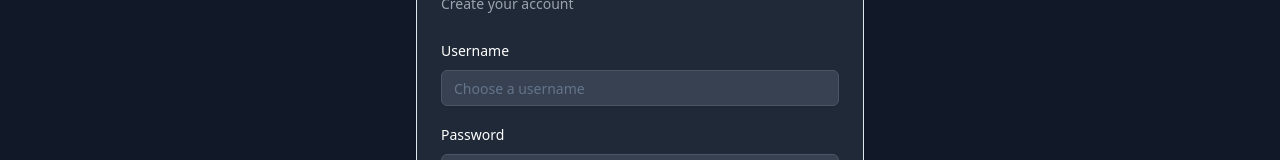
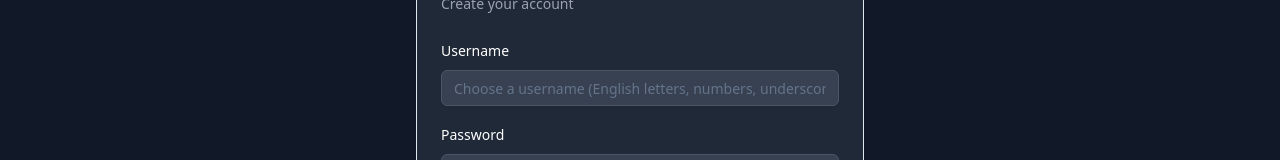
Before and after one commit to sukritx/tysm-3, a React (Vite) app in the folder frontend/: page /signup in a window 1280 px wide. Shown: the part 317-477 px from the top of the page. Built offline with nearby package versions, Linux system fonts and the light colour scheme.

Commit message:
update signup to accept only eng language

```diff
--- a/frontend/src/pages/Signup.jsx
+++ b/frontend/src/pages/Signup.jsx
@@ -25,15 +25,28 @@ const Signup = () => {
 
   const handleChange = (e) => {
     const { name, value } = e.target;
-    setFormData(prevData => ({
-      ...prevData,
-      [name]: value
-    }));
+    if (name === 'username') {
+      // Only allow English letters, numbers, and underscores
+      const sanitizedValue = value.replace(/[^a-zA-Z0-9_]/g, '');
+      setFormData(prevData => ({
+        ...prevData,
+        [name]: sanitizedValue
+      }));
+    } else {
+      setFormData(prevData => ({
+        ...prevData,
+        [name]: value
+      }));
+    }
   };
 
   const validateStep1 = () => {
     if (formData.username.length < 3) {
       setError('Username must be at least 3 characters long');
+      return false;
+    }
+    if (!/^[a-zA-Z0-9_]+$/.test(formData.username)) {
+      setError('Username can only contain English letters, numbers, and underscores');
       return false;
     }
     if (formData.password.length < 6) {
@@ -97,9 +110,11 @@ const Signup = () => {
           name="username"
           value={formData.username}
           onChange={handleChange}
-          placeholder="Choose a username"
+          placeholder="Choose a username (English letters, numbers, underscores only)"
           required
           className="bg-gray-700 text-white border-gray-600"
+          pattern="^[a-zA-Z0-9_]+$"
+          title="Username can only contain English letters, numbers, and underscores"
         />
       </div>
       <div className="space-y-2">
```
